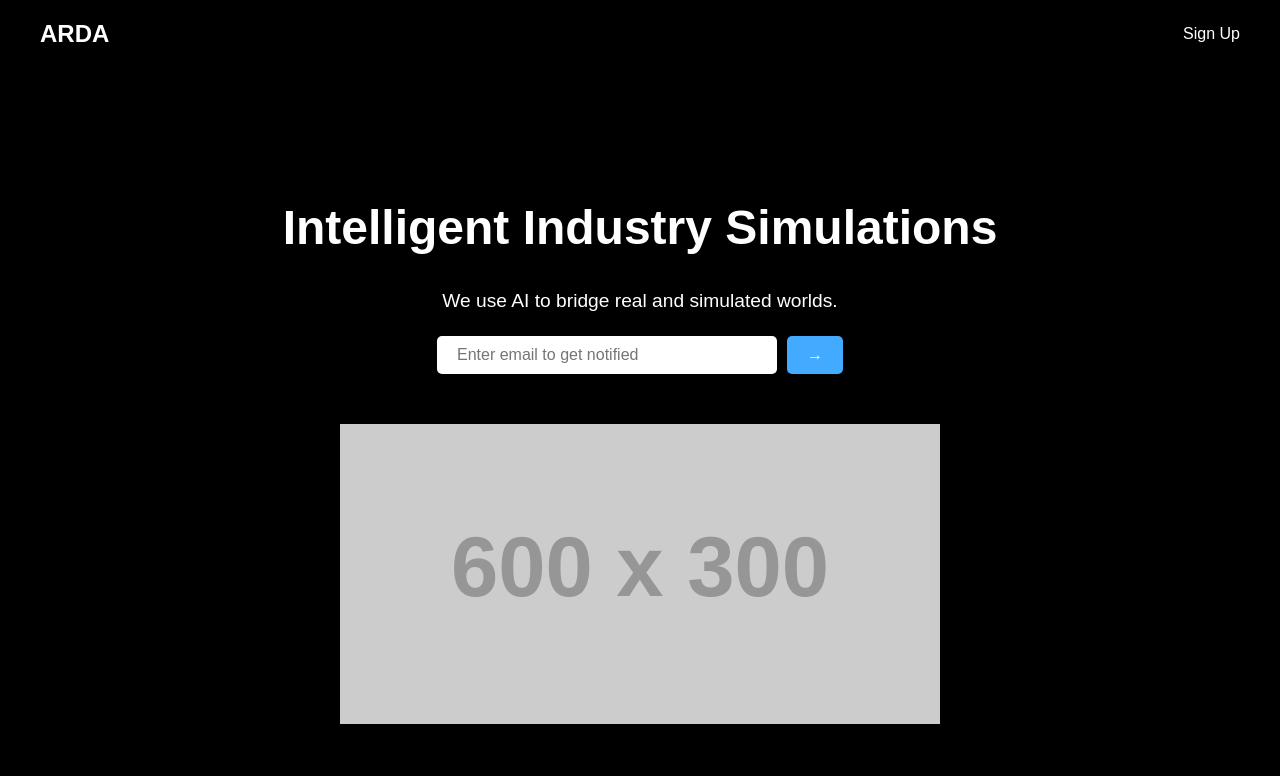
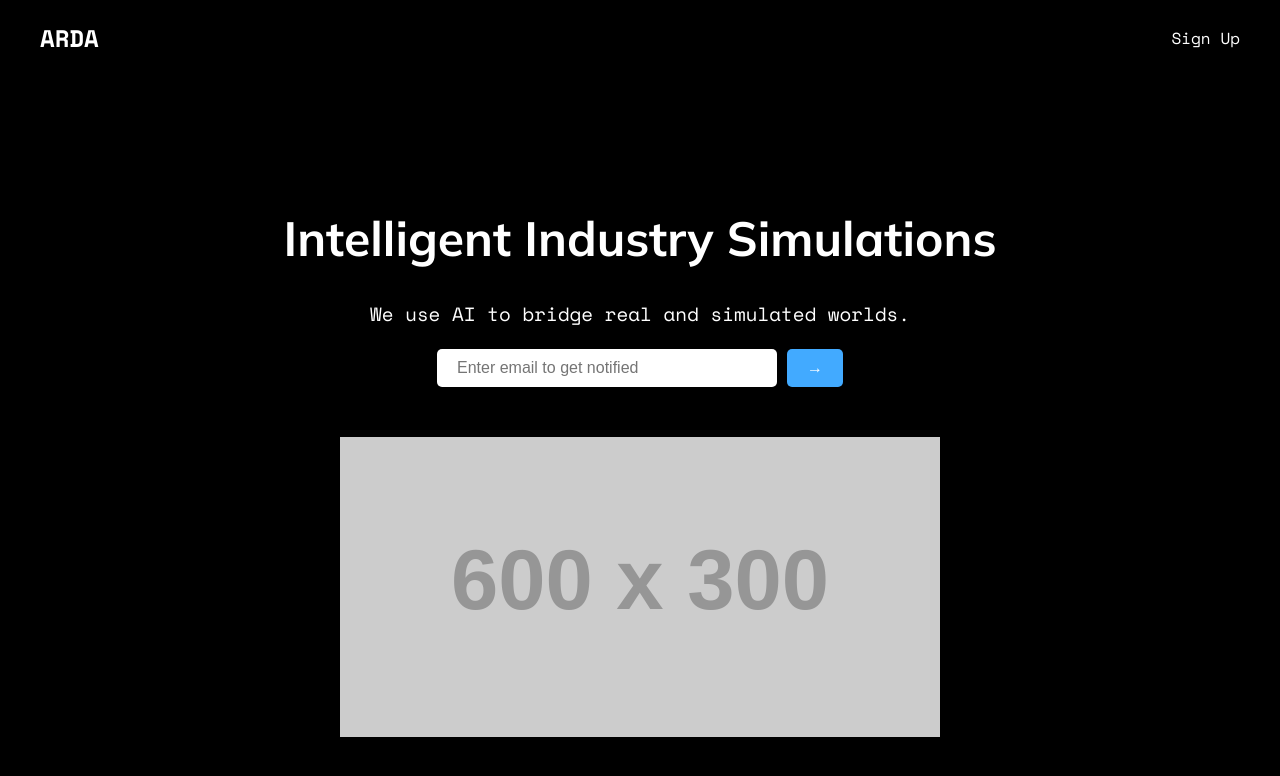
Before and after one commit to ardatechnologies/ardatechnologies.github.io, a plain HTML site: page index.html in a window 1280 px wide. Drawn offline with nearby package versions, Linux system fonts and the light colour scheme; placeholder pictures from the web are drawn by us.

Commit message:
change font

```diff
--- a/index.html
+++ b/index.html
@@ -4,10 +4,21 @@
   <meta charset="UTF-8">
   <meta name="viewport" content="width=device-width, initial-scale=1.0">
   <title>Intelligent Industry Simulations</title>
+  <link rel="preconnect" href="https://fonts.googleapis.com">
+  <link rel="preconnect" href="https://fonts.gstatic.com" crossorigin>
+  <link href="https://fonts.googleapis.com/css2?family=Mulish:ital,wght@0,200..1000;1,200..1000&family=Space+Mono:ital,wght@0,400;0,700;1,400;1,700&display=swap" rel="stylesheet">
   <style>
+    h1 {
+      font-family: "Mulish", sans-serif;
+      font-optical-sizing: auto;
+      font-style: normal;
+    }
+
     body {
       margin: 0;
-      font-family: Arial, sans-serif;
+      font-family: "Space Mono", monospace;
+      font-weight: 400;
+      font-style: normal;
       background-color: #000; /* Black background */
       color: #fff;
       text-align: center;
```
